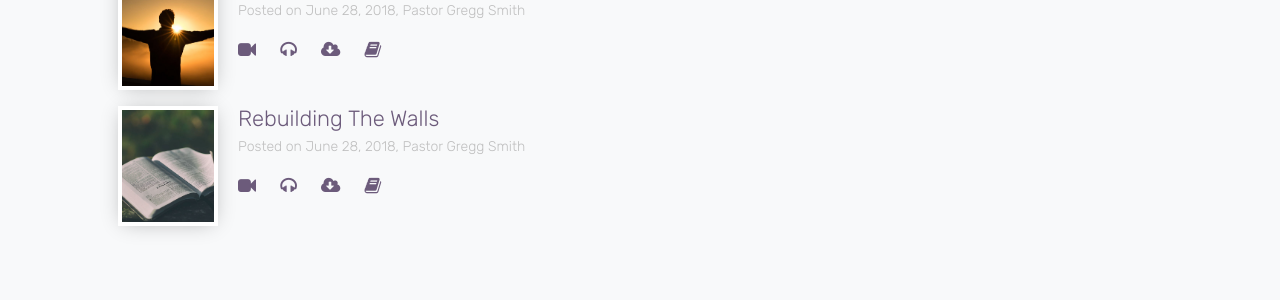
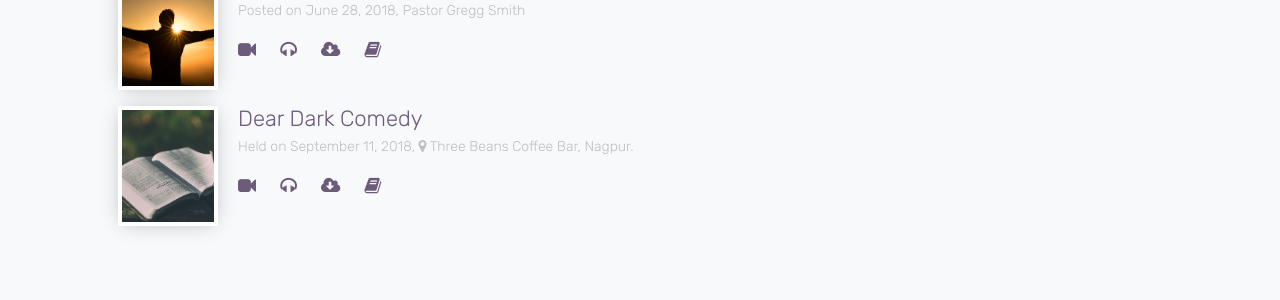
Before and after one commit to dearmind/dearmind.github.io, a Jekyll site: the page built from events.html, in a window 1280 px wide. Shown: the part 1094-1394 px from the top of the page. Built offline with Jekyll 4.4.1, drawn with Linux system fonts in a browser that asks for light colours; some web fonts are replaced.

Commit message:
Update events.html

```diff
--- a/events.html
+++ b/events.html
@@ -49,8 +49,8 @@
             <div class="block-44 d-flex mb-3">
               <div class="block-44-image"><img src="images/image_tall_2.jpg" alt="Image placeholder"></div>
               <div class="block-44-text">
-                <h3 class="block-44-heading"><a href="sermon-single.html">Rebuilding The Walls</a></h3>
-                <div class="block-44-meta">Posted on June 28, 2018, Pastor Gregg Smith</div>
+                <h3 class="block-44-heading"><a href="sermon-single.html">Dear Dark Comedy</a></h3>
+                <div class="block-44-meta">Held on September 11, 2018, <i class="fa fa-map-marker" aria-hidden="true"></i> Three Beans Coffee Bar, Nagpur.</div>
                 <div class="block-44-icons">
                   <a href="#" class=""><span class="fa fa-video-camera"></span></a>
                   <a href="#" class=""><span class="fa fa-headphones"></span></a>
```
